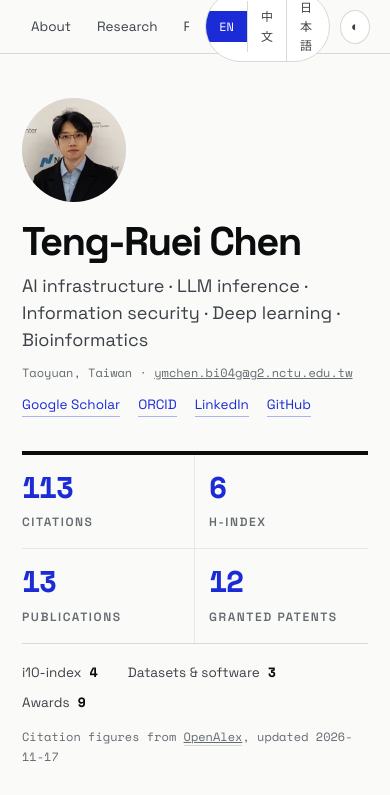
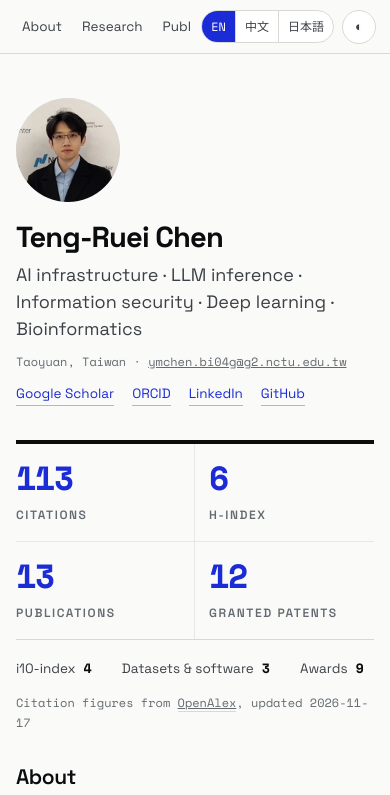
Before and after one commit to luka-krixvon/trchen.page, a plain HTML site: page index.html in a window 390 px wide. Shown: the top 795 px of the page. Drawn offline with nearby package versions, Linux system fonts and the light colour scheme.

Commit message:
Keep the language switcher from being squeezed; size the name for phones

```diff
--- a/assets/style.css
+++ b/assets/style.css
@@ -10,7 +10,7 @@
   --mono:"Space Mono",ui-monospace,SFMono-Regular,Menlo,monospace;
 
   --t-xs:12px; --t-sm:13.5px; --t-base:16px; --t-md:18px; --t-sec:21px; --t-lg:25px; --t-xl:34px;
-  --t-display:clamp(40px,6.2vw,62px);
+  --t-display:clamp(29px,7.4vw,62px);
   --bar:54px;
   color-scheme:light;
 }
@@ -59,7 +59,7 @@ body::before{content:"";position:fixed;inset:0 0 auto;height:env(safe-area-inset
   font-size:var(--t-xs);letter-spacing:.1em;text-transform:uppercase;color:var(--ink2)}
 .wm-dot{width:9px;height:9px;border-radius:50%;background:var(--accent);flex:none}
 .wordmark{display:none}
-.topbar-r{display:flex;align-items:center;gap:10px}
+.topbar-r{display:flex;align-items:center;gap:10px;flex:none}
 .langs{display:flex;align-items:center;border:1px solid var(--line);border-radius:999px;
   overflow:hidden;background:var(--surface);font-family:var(--mono)}
 .langs a{font-size:var(--t-xs);padding:6px 13px;text-decoration:none;color:var(--ink2);
@@ -75,7 +75,7 @@ body::before{content:"";position:fixed;inset:0 0 auto;height:env(safe-area-inset
 .page{max-width:920px;margin:0 auto;
   padding-left:max(22px,env(safe-area-inset-left,0px));
   padding-right:max(22px,env(safe-area-inset-right,0px))}
-.topnav{display:flex;gap:4px;overflow-x:auto;scrollbar-width:none;min-width:0}
+.topnav{display:flex;gap:4px;overflow-x:auto;overscroll-behavior-x:contain;scrollbar-width:none;min-width:0;flex:1 1 auto}
 .topnav::-webkit-scrollbar{display:none}
 .topnav a{font-family:var(--sans);font-size:var(--t-sm);text-decoration:none;color:var(--ink2);
   padding:7px 11px;border-radius:7px;white-space:nowrap;transition:color .14s,background .14s}
@@ -350,3 +350,17 @@ footer.site{padding-block:30px 56px;font-family:var(--mono);font-size:var(--t-xs
   .bio{max-width:64ch}
   .sec > p,.filt-note{max-width:72ch}
 }
+
+
+/* ---------- phones ---------- */
+@media (max-width:560px){
+  .topbar{gap:10px;padding-left:max(14px,env(safe-area-inset-left,0px));
+    padding-right:max(14px,env(safe-area-inset-right,0px))}
+  .langs a{padding:6px 9px}
+  .topnav a{padding:7px 8px}
+  .topbar-r{gap:8px}
+  .page{padding-left:max(16px,env(safe-area-inset-left,0px));
+    padding-right:max(16px,env(safe-area-inset-right,0px))}
+  .kpi-main b{font-size:clamp(28px,8.6vw,38px)}
+  .idtext h1{letter-spacing:-.03em}
+}
--- a/index.html
+++ b/index.html
@@ -29,7 +29,7 @@
 <meta name="theme-color" content="#FAFAF9" media="(prefers-color-scheme: light)">
 <meta name="theme-color" content="#16191A" media="(prefers-color-scheme: dark)">
 <link rel="preconnect" href="https://fonts.googleapis.com"><link rel="preconnect" href="https://fonts.gstatic.com" crossorigin><link rel="stylesheet" href="https://fonts.googleapis.com/css2?family=Space+Grotesk:wght@400;500;600;700&family=Space+Mono:wght@400;700&display=swap">
-<link rel="stylesheet" href="assets/style.css?v=16e0e3a3">
+<link rel="stylesheet" href="assets/style.css?v=e05ba462">
 </head>
 <body>
 <a class="skip" href="#about">Skip to content</a>
```
Also changed, not shown: ja/index.html (+1 -1 lines), zh/index.html (+1 -1 lines).
